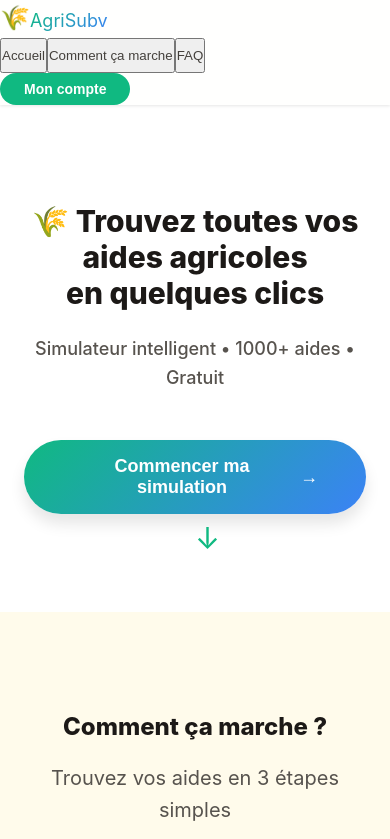
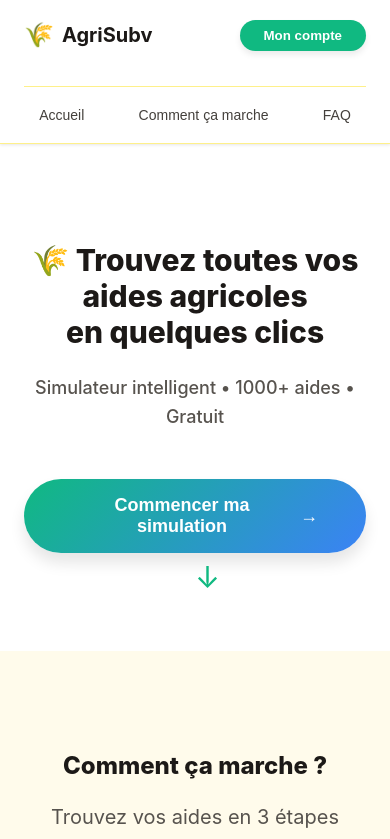
Before and after one commit to Laz0ne/agrisubv, a React (Vite) app in the folder frontend/: page / in a window 390 px wide. Shown: the top 839 px of the page. Built offline with nearby package versions, Linux system fonts and the light colour scheme.

Commit message:
Update Header.css

```diff
--- a/frontend/src/components/layout/Header.css
+++ b/frontend/src/components/layout/Header.css
@@ -1,89 +1,86 @@
 /* Header Styles - AgriSubv V2 */
 
 .header {
-  background: var(--bg-white);
-  box-shadow: var(--shadow-sm);
   position: sticky;
   top: 0;
   z-index: 1000;
-  backdrop-filter: blur(10px);
-  background: rgba(255, 255, 255, 0.95);
+  background: rgba(255, 255, 255, 0.98);
+  backdrop-filter: blur(20px);
+  border-bottom: 1px solid var(--beige-200);
+  box-shadow: var(--shadow-sm);
 }
 
-.header-content {
+.header-container {
+  max-width: 1400px;
+  margin: 0 auto;
+  padding: var(--spacing-md) var(--spacing-lg);
   display: flex;
+  justify-content: space-between;
   align-items: center;
-  justify-content: space-between;
-  padding: var(--spacing-md) 0;
-  gap: var(--spacing-lg);
+  gap: var(--spacing-xl);
 }
 
-/* Logo */
-.logo {
+.header-logo {
   display: flex;
   align-items: center;
   gap: var(--spacing-sm);
   font-weight: 700;
   font-size: var(--text-xl);
   color: var(--gray-900);
-  text-decoration: none;
   cursor: pointer;
-  transition: transform var(--transition-base);
+  transition: var(--transition-base);
 }
 
-.logo:hover {
-  transform: scale(1.05);
+.header-logo:hover {
+  color: var(--primary-green);
 }
 
 .logo-icon {
   font-size: var(--text-2xl);
-  display: inline-block;
-  animation: bounce 2s infinite;
 }
 
-.logo-text {
-  background: var(--bg-gradient);
-  -webkit-background-clip: text;
-  -webkit-text-fill-color: transparent;
-  background-clip: text;
-}
-
-/* Navigation */
-.nav {
+.header-nav {
   display: flex;
   gap: var(--spacing-lg);
   align-items: center;
+  flex: 1;
+  justify-content: center;
 }
 
 .nav-link {
+  background: none;
+  border: none;
   color: var(--gray-700);
-  text-decoration: none;
   font-weight: 500;
-  transition: color var(--transition-base);
+  font-size: var(--text-base);
+  cursor: pointer;
+  transition: var(--transition-base);
+  padding: var(--spacing-sm) var(--spacing-md);
+  border-radius: var(--radius-md);
   position: relative;
-  padding: var(--spacing-sm) 0;
 }
 
 .nav-link::after {
   content: '';
   position: absolute;
   bottom: 0;
-  left: 0;
+  left: 50%;
+  transform: translateX(-50%);
   width: 0;
   height: 2px;
   background: var(--primary-green);
-  transition: width var(--transition-base);
+  transition: var(--transition-base);
 }
 
 .nav-link:hover {
   color: var(--primary-green);
+  background: rgba(16, 185, 129, 0.05);
 }
 
 .nav-link:hover::after {
-  width: 100%;
+  width: 80%;
 }
 
-/* Button Account */
 .btn-account {
   background: var(--primary-green);
   color: white;
@@ -92,31 +89,31 @@
   border-radius: var(--radius-full);
   font-weight: 600;
   cursor: pointer;
-  transition: all var(--transition-base);
-  font-size: var(--text-sm);
+  transition: var(--transition-base);
+  box-shadow: var(--shadow-md);
 }
 
 .btn-account:hover {
   background: var(--primary-green-dark);
   transform: translateY(-2px);
-  box-shadow: var(--shadow-md);
+  box-shadow: var(--shadow-lg);
 }
 
-.btn-account:active {
-  transform: translateY(0);
-}
-
-/* Responsive */
 @media (max-width: 768px) {
-  .nav {
-    display: none;
+  .header-container {
+    flex-wrap: wrap;
   }
 
-  .header-content {
-    justify-content: space-between;
+  .header-nav {
+    order: 3;
+    width: 100%;
+    justify-content: space-around;
+    padding-top: var(--spacing-md);
+    border-top: 1px solid var(--beige-200);
   }
 
-  .logo-text {
-    font-size: var(--text-lg);
+  .nav-link {
+    font-size: var(--text-sm);
+    padding: var(--spacing-xs) var(--spacing-sm);
   }
 }
```
